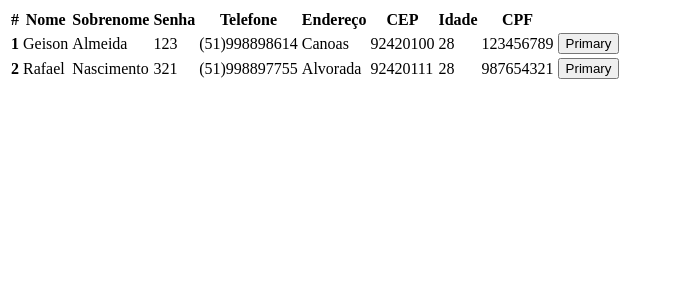
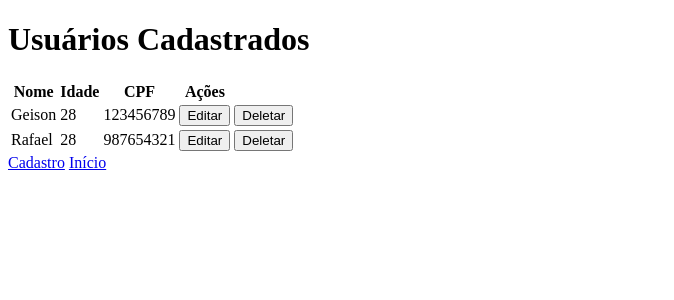
Before and after one commit to GeisonAlmeida/Cadastro_BD, a Flask app: page /cadastro/cadastrados in a window 1280 px wide. Shown: the top 300 px of the page, without its empty margins (0-674 px from the left). Run offline with Flask 3, Linux system fonts and the light colour scheme.

Commit message:
Criação de novas rotas e novos HTMLs

```diff
--- a/templates/cadastrados.html
+++ b/templates/cadastrados.html
@@ -1,31 +1,42 @@
+<!DOCTYPE html>
+<html lang="en">
+<head>
+    <meta charset="UTF-8">
+    <meta name="viewport" content="width=device-width, initial-scale=1.0">
+    <title>Usuários Cadastrados</title>
+    <script src="https://cdn.jsdelivr.net/npm/@popperjs/core@2.11.8/dist/umd/popper.min.js" integrity="sha384-I7E8VVD/ismYTF4hNIPjVp/Zjvgyol6VFvRkX/vR+Vc4jQkC+hVqc2pM8ODewa9r" crossorigin="anonymous"></script>
+</head>
+<body>
+    <div class="container">
+        <h1>Usuários Cadastrados</h1>
         <table class="table">
             <thead>
                 <tr>
-        <th scope="col">#</th>
-        <th scope="col">Nome</th>
-        <th scope="col">Sobrenome</th>
-        <th scope="col">Senha</th>
-        <th scope="col">Telefone</th>
-        <th scope="col">Endereço</th>
-        <th scope="col">CEP</th>
-        <th scope="col">Idade</th>
-        <th scope="col">CPF</th>
+                    <th>Nome</th>
+                    <th>Idade</th>
+                    <th>CPF</th>
+                    <th>Ações</th>
                 </tr>
             </thead>
             <tbody>
                 {% for user in users %}
                 <tr>
-        <th scope="row">{{ user.id }}</th>
                     <td>{{ user.nome }}</td>
-        <td>{{ user.sobrenome }}</td>
-        <td>{{ user.senha }}</td>
-        <td>{{ user.telefone }}</td>
-        <td>{{ user.endereco }}</td>
-        <td>{{ user.cep }}</td>
                     <td>{{ user.idade }}</td>
                     <td>{{ user.cpf }}</td>
-        <td><button type="button" class="btn btn-primary">Primary</button></td>
+                    <td><button type="button" class="btn btn-primary">Editar</button></td>
+                    <td><button type="button" class="btn btn-primary">Deletar</button></td>
                 </tr>
                 {% endfor %}
             </tbody>
         </table>
+    </div>
+    <div class="actions">
+        <a href="{{ url_for('cadastro.page_cadastro') }}" class="btn btn-dark">Cadastro</a>
+        <a href="{{ url_for('index.page_index') }}" class="btn btn-dark">Início</a>
+    </div>
+
+<script src="https://cdn.jsdelivr.net/npm/bootstrap@5.3.3/dist/js/bootstrap.min.js" integrity="sha384-0pUGZvbkm6XF6gxjEnlmuGrJXVbNuzT9qBBavbLwCsOGabYfZo0T0to5eqruptLy" crossorigin="anonymous"></script>
+
+</body>
+</html>
```
Also changed, not shown: templates/cadastro.html (+11 -7 lines), templates/index.html (+4 -5 lines), README.md, static/css/cadastro.css (renamed from static/cadastro.css), static/css/style.css (renamed from static/style.css), static/js/script.js (renamed from static/script.js). Lines whose indentation alone changed are shown as unchanged.
